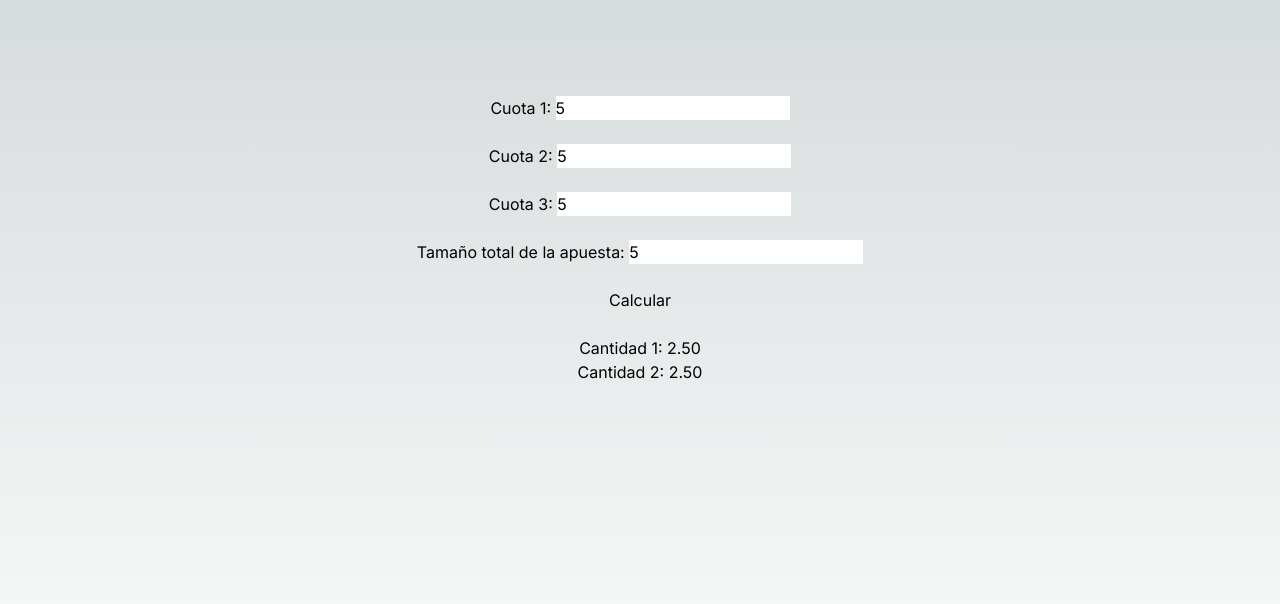
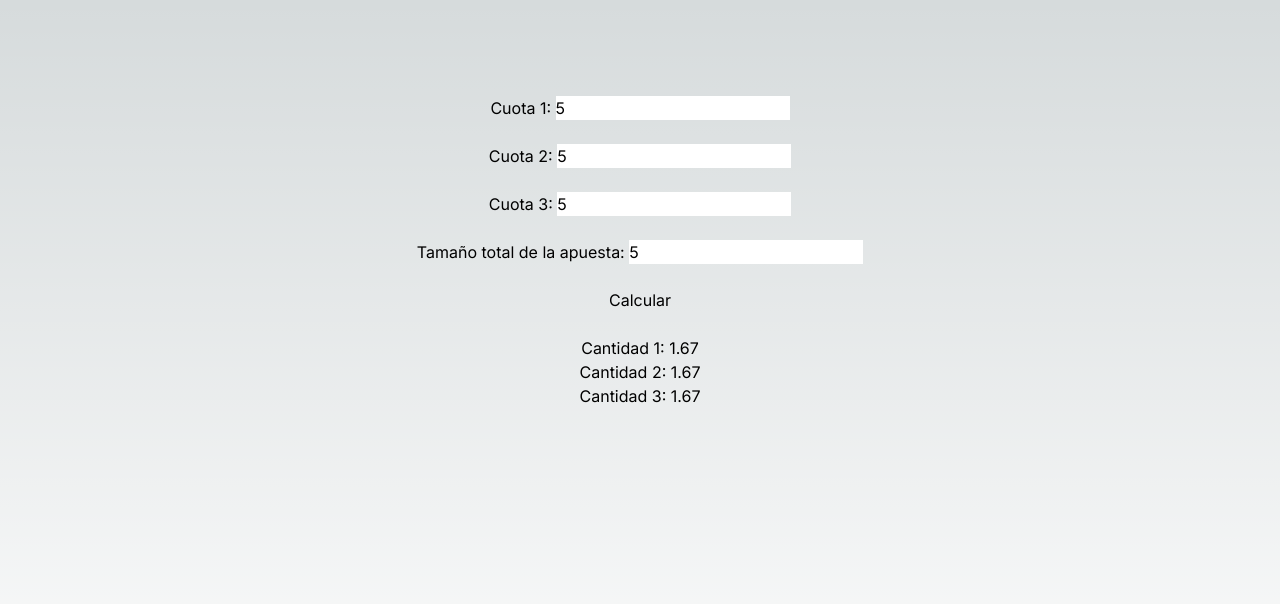
Before and after one commit to Kadyha/Surebets-Calculator, a Next.js app: page / in a window 1280 px wide. Both pictures are taken after typing "5", "5", "5", "5" into the empty fields and a click on the button "Calcular". Shown: the top 604 px of the page. Built offline with nearby package versions, Linux system fonts and the light colour scheme.

Commit message:
se agrega la tercera cuota

```diff
--- a/app/page.tsx
+++ b/app/page.tsx
@@ -4,21 +4,31 @@ import { useState } from 'react';
 
 
 export default function Home() {
-  const [valueOne, setValueOne] = useState('');
-  const [valueTwo, setValueTwo] = useState('');
-  const [valueThree, setValueThree] = useState('');
-  const [totalValue, setTotalValue] = useState('');
-  const [result, setResult] = useState('');
-  const [amountOne, setAmountOne] = useState('');
-  const [amountTwo, setAmountTwo] = useState('');
-  const [amountThree, setAmountThree] = useState('');
+  const [valueOne, setValueOne] = useState(NaN);
+  const [valueTwo, setValueTwo] = useState(NaN);
+  const [valueThree, setValueThree] = useState(NaN);
+  const [totalValue, setTotalValue] = useState(NaN);
+  const [result, setResult] = useState(NaN);
+  const [amountOne, setAmountOne] = useState(NaN);
+  const [amountTwo, setAmountTwo] = useState(NaN);
+  const [amountThree, setAmountThree] = useState(NaN);
 
   const handleEqual = () => {
-    const temp1 = 1/((1/Number(valueOne))+(1/Number(valueTwo)));
+    var temp1 = 0;
+    if (valueThree == 0 || Number.isNaN(valueThree)) {
+      temp1 = 1 / ((1 / valueOne) + (1 / valueTwo));
+    } else {
+      temp1 = 1 / ((1 / valueOne) + (1 / valueTwo) + (1 / valueThree));
+    }
 
-    setAmountOne(String((1/Number(valueOne))*1/((1/Number(valueOne))+(1/Number(valueTwo)))*Number(totalValue)))
-    setAmountTwo(String((1/Number(valueTwo))*1/((1/Number(valueOne))+(1/Number(valueTwo)))*Number(totalValue)))
-    setResult('10')
+    setAmountOne((1 / valueOne) * temp1 * totalValue)
+    setAmountTwo((1 / valueTwo) * temp1 * totalValue)
+    setAmountThree((1 / valueThree) * temp1 * totalValue)
+
+
+
+
+    setResult(10)
   };
 
 
@@ -29,58 +39,62 @@ export default function Home() {
           <label>Cuota 1: </label>
           <input
             value={valueOne}
-        onChange={e => setValueOne(e.target.value)}
+            onChange={e => setValueOne(Number(e.target.value))}
             type="number"
             defaultValue={0}
             placeholder="Cuota 1"
-        style={{color: 'black', backgroundColor: 'white'}}/>
+            style={{ color: 'black', backgroundColor: 'white' }} />
         </div> <br />
 
         <div>
           <label>Cuota 2: </label>
           <input
             value={valueTwo}
-        onChange={e => setValueTwo(e.target.value)}
+            onChange={e => setValueTwo(Number(e.target.value))}
             type="number"
             defaultValue={0}
             placeholder="Cuota 2"
-        style={{color: 'black', backgroundColor: 'white'}}/>
+            style={{ color: 'black', backgroundColor: 'white' }} />
         </div> <br />
 
         <div>
           <label>Cuota 3: </label>
           <input
             value={valueThree}
-        onChange={e => setValueThree(e.target.value)}
+            onChange={e => setValueThree(Number(e.target.value))}
             type="number"
-        defaultValue={0}
             placeholder="Cuota 3"
-        style={{color: 'black', backgroundColor: 'white'}}/>
+            style={{ color: 'black', backgroundColor: 'white' }} />
         </div> <br />
 
         <div>
           <label>Tamaño total de la apuesta: </label>
           <input
             value={totalValue}
-        onChange={e => setTotalValue(e.target.value)}
+            onChange={e => setTotalValue(Number(e.target.value))}
             type="number"
             defaultValue={0}
             placeholder="Tamaño total de la apuesta"
-        style={{color: 'black', backgroundColor: 'white'}}/>
+            style={{ color: 'black', backgroundColor: 'white' }} />
         </div> <br />
 
 
 
         <button onClick={handleEqual}>Calcular</button> <br />
 
-  {Number(result) > 0 &&
+        {(valueThree == 0 || Number.isNaN(valueThree)) &&
           <>
-          <p>Cantidad 1: {parseFloat(amountOne).toFixed(2)}</p>
-          <p>Cantidad 2: {parseFloat(amountTwo).toFixed(2)}</p>
+            <p>Cantidad 1: {parseFloat(String(amountOne)).toFixed(2)}</p>
+            <p>Cantidad 2: {parseFloat(String(amountTwo)).toFixed(2)}</p>
           </>
-
         }
-
+        {valueThree > 0   &&
+          <>
+            <p>Cantidad 1: {parseFloat(String(amountOne)).toFixed(2)}</p>
+            <p>Cantidad 2: {parseFloat(String(amountTwo)).toFixed(2)}</p>
+            <p>Cantidad 3: {parseFloat(String(amountThree)).toFixed(2)}</p>
+          </>
+        }
 
       </main>
     </>
```
Lines whose indentation alone changed are shown as unchanged.
